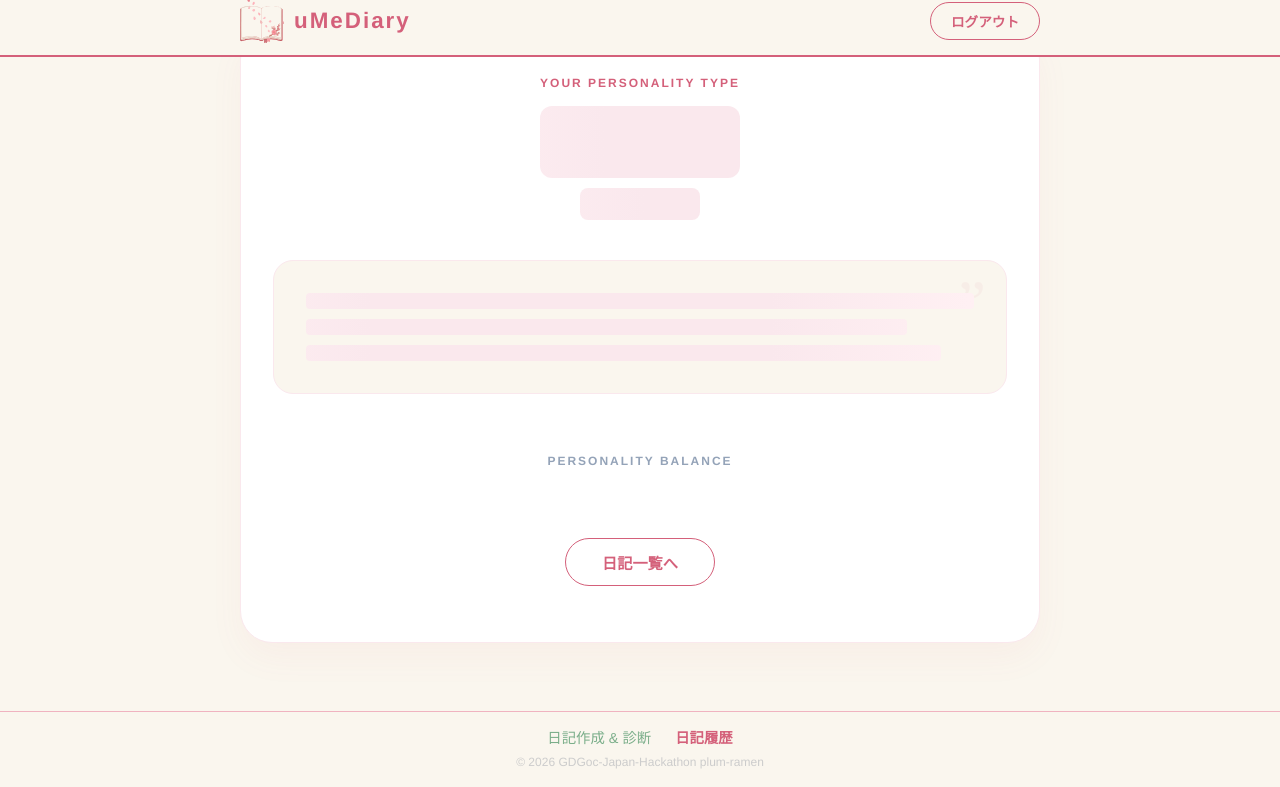
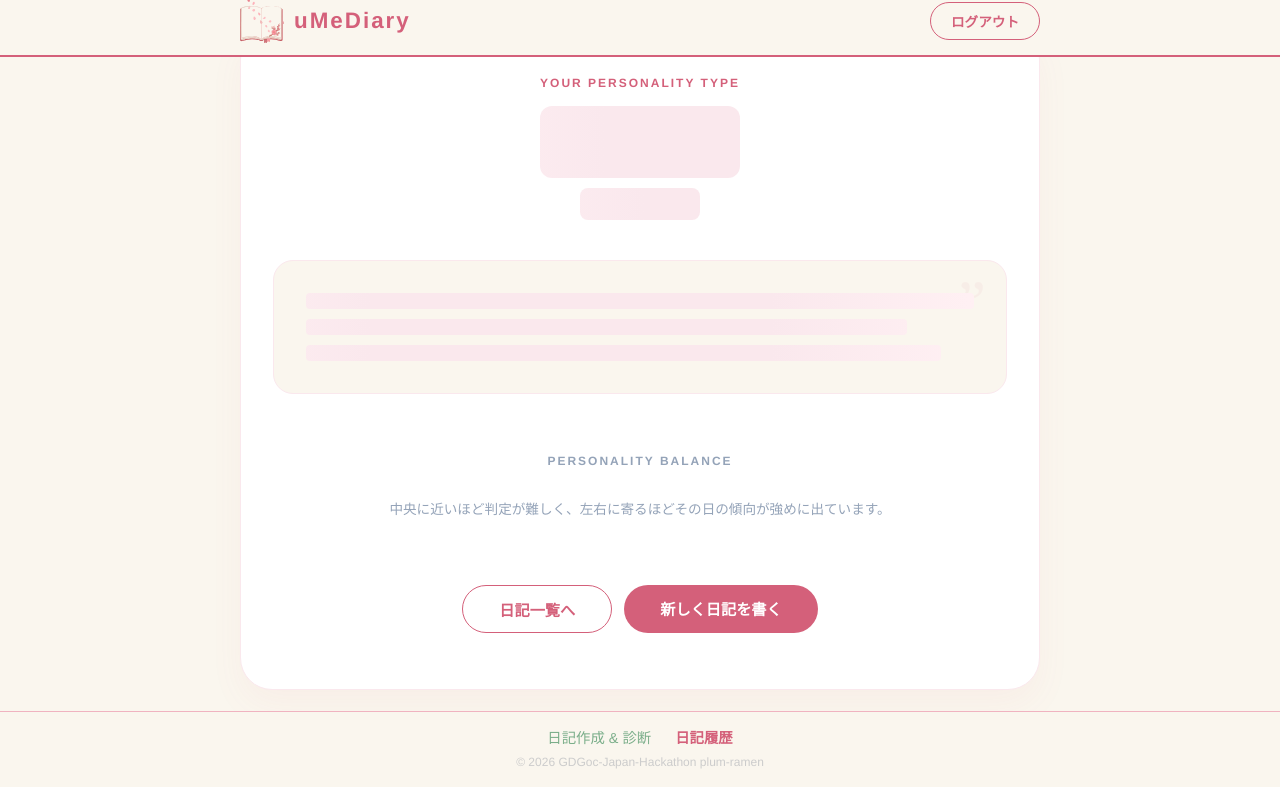
Before and after one commit to GDGoC-Japan-Hackathon/plum-ramen, a FastAPI app: page /display-result in a window 1280 px wide. Shown: the part 13-800 px from the top of the page. Run offline with FastAPI, Linux system fonts and the light colour scheme; some libraries are stand-ins or nearby versions.

Commit message:
fix: 日記導線と結果画面のUXを改善

```diff
--- a/templates/diary_list.html
+++ b/templates/diary_list.html
@@ -156,6 +156,9 @@
                         }
                     </div>
                     <p style="color: #1A1A1A; font-size: 0.95rem; line-height: 1.8; margin: 0; display: -webkit-box; -webkit-line-clamp: 3; -webkit-box-orient: vertical; overflow: hidden; text-overflow: ellipsis; white-space: pre-wrap;">${diary.body ? diary.body.trim() : ''}</p>
+                    <p style="margin: 12px 0 0; font-size: 0.8rem; color: #94a3b8;">
+                        ${diary.type ? "タップして結果を見る" : "結果はまだ未生成です"}
+                    </p>
                 </div>
             `).join('');
 
--- a/templates/display_result.html
+++ b/templates/display_result.html
@@ -43,6 +43,10 @@
                     Personality Balance
                 </div>
 
+                <p style="color: #94a3b8; font-size: 0.85rem; line-height: 1.7; margin: 0 auto 24px; max-width: 560px;">
+                    中央に近いほど判定が難しく、左右に寄るほどその日の傾向が強めに出ています。
+                </p>
+
                 <div id="score-area"
                     style="max-width: 600px; margin: 0 auto; display: flex; flex-direction: column; gap: 24px;">
                 </div>
@@ -59,12 +63,18 @@
                 </div>
             </div>
 
-            <div style="text-align: center; margin-top: 40px; margin-bottom: 8px;">
+            <div style="display: flex; justify-content: center; gap: 12px; flex-wrap: wrap; margin-top: 40px; margin-bottom: 8px;">
                 <a href="/diary-list"
                     style="display: inline-block; padding: 12px 36px; border-radius: 30px; border: 1.5px solid #D4607A; background: white; color: #D4607A; font-weight: bold; font-size: 0.95rem; text-decoration: none; transition: background 0.2s, transform 0.2s;"
                     onmouseover="this.style.background='#FAE8ED'; this.style.transform='translateY(-2px)'"
                     onmouseout="this.style.background='white'; this.style.transform='translateY(0)'">
                     日記一覧へ
+                </a>
+                <a href="/diary-form"
+                    style="display: inline-block; padding: 12px 36px; border-radius: 30px; background: #D4607A; color: white; font-weight: bold; font-size: 0.95rem; text-decoration: none; transition: background 0.2s, transform 0.2s;"
+                    onmouseover="this.style.background='#B84D65'; this.style.transform='translateY(-2px)'"
+                    onmouseout="this.style.background='#D4607A'; this.style.transform='translateY(0)'">
+                    新しく日記を書く
                 </a>
             </div>
         </div>
```
Also changed, not shown: templates/diary_form.html (+6 -1 lines).
